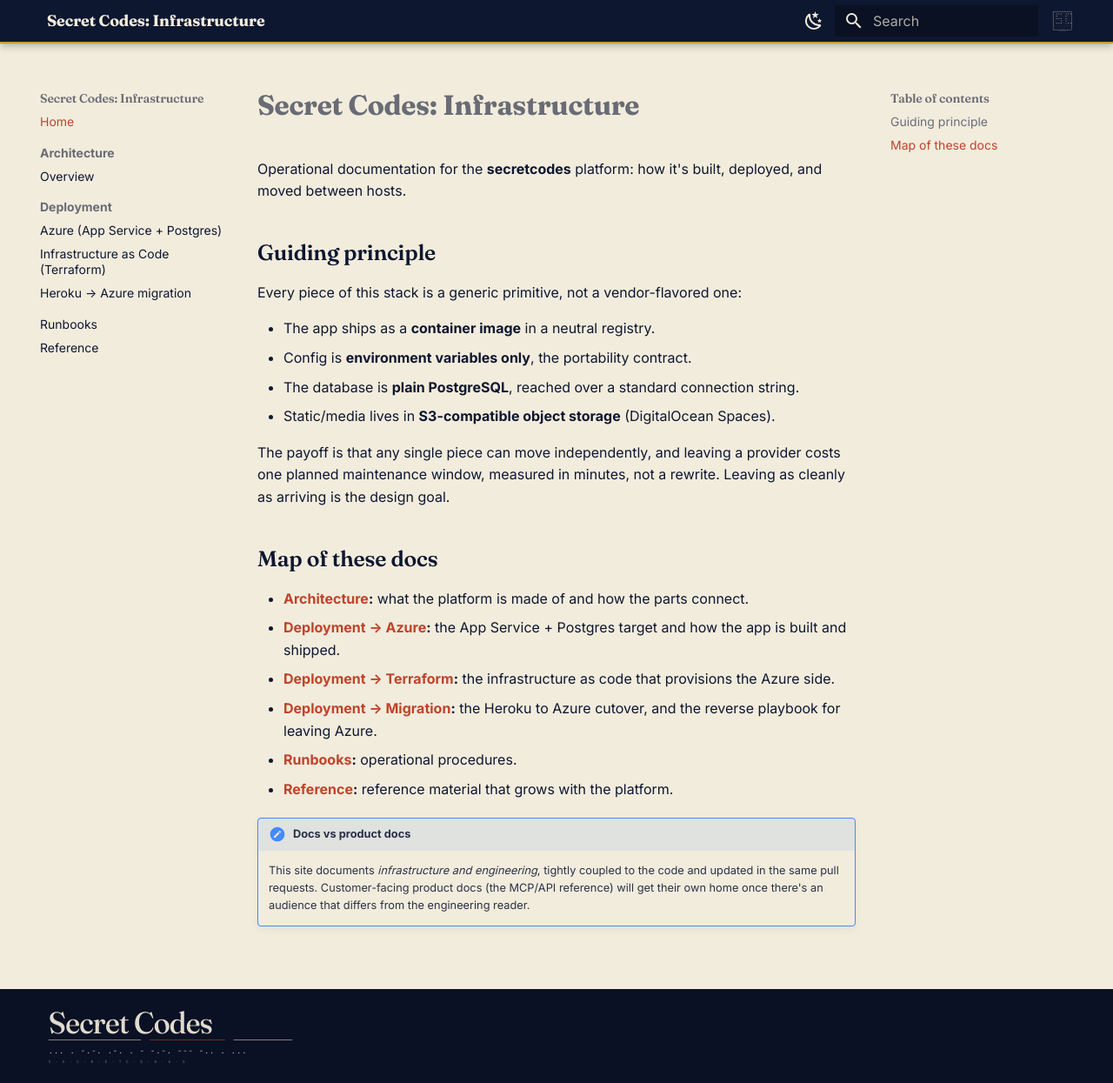
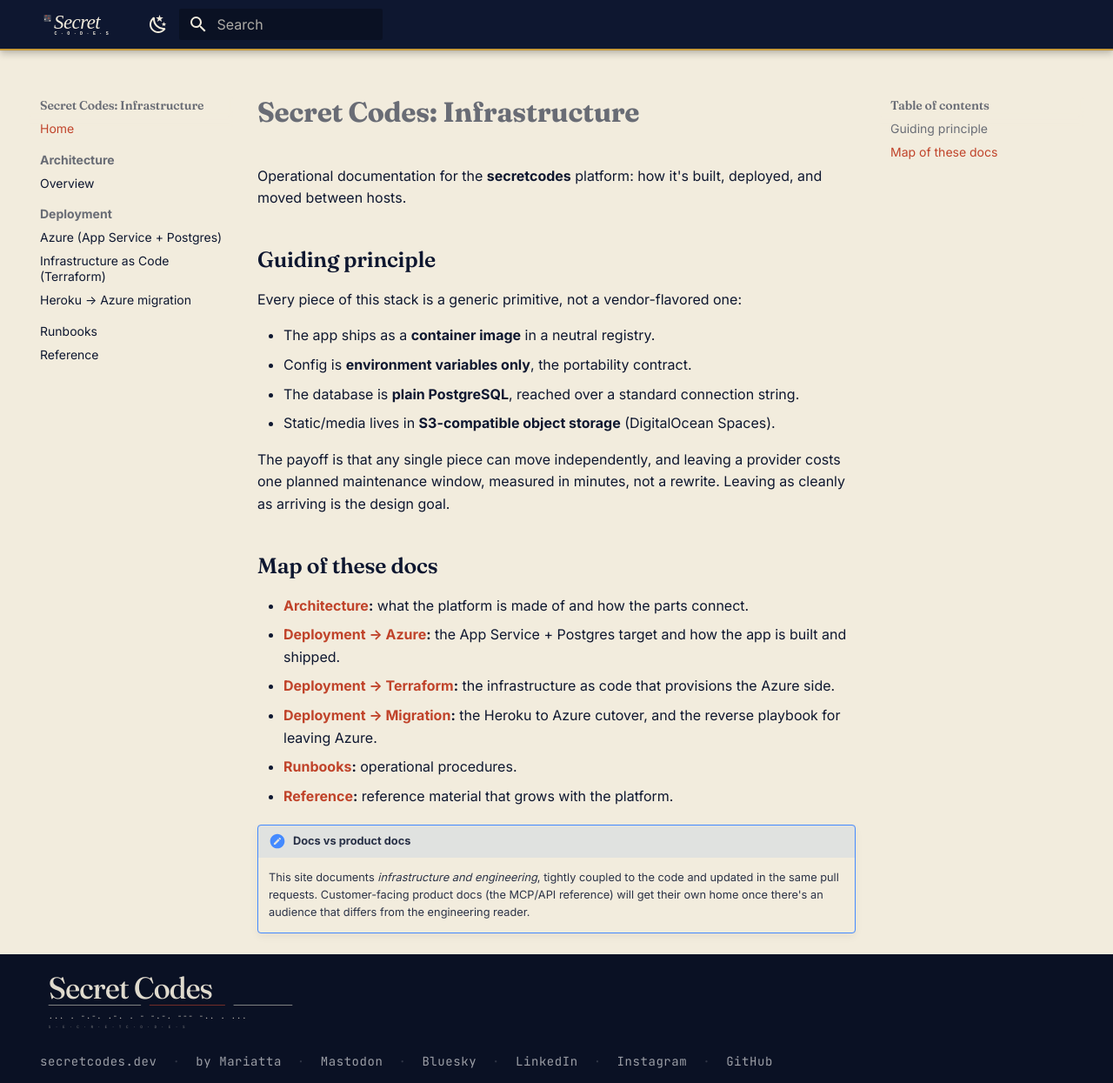
Before and after one commit to Mariatta/secretcodes, an MkDocs documentation site: the page built from docs/index.md, in a window 1280 px wide and 1245 px high. Shown: the whole window at 87% size. Built offline with MkDocs 1.6.1 and Material for MkDocs 9.7.7, drawn with Linux system fonts in a browser that asks for light colours.

Commit message:
Docs: wordmark logo top-left + main-site footer links
- Swap the header logo to the Secret Codes wordmark, top-left (cream variant),
  matching the main site's navbar brand; hide Material's redundant text title.
- Footer: add a links row back to secretcodes.dev, mariatta.ca, and the social
  accounts (Mastodon, Bluesky, LinkedIn, Instagram, GitHub), like the app footer.
- Favicon stays the brand favicon.svg. Remove the now-unused monogram variant.

```diff
--- a/docs/stylesheets/brand.css
+++ b/docs/stylesheets/brand.css
@@ -119,10 +119,15 @@
   --sc-accent: #D84C2F;
 }
 
-/* Brand logo to the top-right of the header (title stays left). */
-.md-header__button.md-logo {
-  order: 10;
-  margin-left: 0.4rem;
+/* Brand wordmark in the header (top-left, like the main site). The wordmark
+   already reads "Secret Codes", so hide Material's redundant text title. */
+.md-header__button.md-logo img {
+  height: 1.6rem;
+  width: auto;
+}
+
+.md-header__title {
+  display: none;
 }
 
 /* ---- Branded footer: the morse wordmark, like the app footer ---- */
@@ -147,3 +152,27 @@
   height: auto;
   color: #F2ECDD; /* cream, on the navy footer */
 }
+
+/* Footer links row (by Mariatta + socials), mirroring the app footer. */
+.sc-doc-footer__links {
+  margin-top: 0.7rem;
+  font-family: "JetBrains Mono", ui-monospace, monospace;
+  font-size: 0.7rem;
+  letter-spacing: 0.04em;
+  line-height: 1.9;
+  opacity: 0.85;
+}
+
+.sc-doc-footer__links a {
+  color: inherit;
+  white-space: nowrap;
+}
+
+.sc-doc-footer__links a:hover {
+  color: var(--sc-accent);
+}
+
+.sc-doc-footer__links .sc-doc-footer__sep {
+  opacity: 0.4;
+  margin: 0 0.45rem;
+}
--- a/mkdocs.yml
+++ b/mkdocs.yml
@@ -5,7 +5,7 @@
 theme:
   name: material
   custom_dir: overrides
-  logo: assets/logo-monogram-light.svg
+  logo: assets/logo-wordmark-light.svg
   favicon: assets/favicon.svg
   # Self-hosted brand fonts via @font-face in stylesheets/brand.css; disable
   # Material's Google Fonts fetch so the docs make no third-party requests.
--- a/overrides/partials/copyright.html
+++ b/overrides/partials/copyright.html
@@ -1,7 +1,8 @@
 {#
   Secret Codes branded footer, mirroring the app footer: the "Secret Codes"
-  wordmark in Fraunces over a morse rendering of the name, with the signal-red
-  middle stroke. Overrides Material's default copyright partial.
+  wordmark in Fraunces over a morse rendering of the name, then a row of links
+  back to the main site and Mariatta's social presence. Overrides Material's
+  default copyright partial.
 #}
 <div class="md-copyright sc-doc-footer">
   <a href="https://secretcodes.dev" title="secretcodes.dev" class="sc-doc-footer__link">
@@ -16,7 +17,20 @@
       <text x="20" y="150" font-family="'JetBrains Mono', monospace" font-size="9" letter-spacing="3" fill="currentColor" opacity="0.5">S · E · C · R · E · T     C · O · D · E · S</text>
     </svg>
   </a>
-  {% if config.copyright %}
-    <div class="md-copyright__highlight">{{ config.copyright }}</div>
-  {% endif %}
+
+  <nav class="sc-doc-footer__links" aria-label="Secret Codes and Mariatta links">
+    <a href="https://secretcodes.dev">secretcodes.dev</a>
+    <span class="sc-doc-footer__sep">·</span>
+    <a href="https://mariatta.ca" target="_blank" rel="noopener">by Mariatta</a>
+    <span class="sc-doc-footer__sep">·</span>
+    <a href="https://fosstodon.org/@mariatta" target="_blank" rel="me noopener">Mastodon</a>
+    <span class="sc-doc-footer__sep">·</span>
+    <a href="https://bsky.app/profile/mariatta.ca" target="_blank" rel="noopener">Bluesky</a>
+    <span class="sc-doc-footer__sep">·</span>
+    <a href="https://www.linkedin.com/in/mariatta" target="_blank" rel="noopener">LinkedIn</a>
+    <span class="sc-doc-footer__sep">·</span>
+    <a href="https://www.instagram.com/mariatta81" target="_blank" rel="noopener">Instagram</a>
+    <span class="sc-doc-footer__sep">·</span>
+    <a href="https://github.com/Mariatta/secretcodes" target="_blank" rel="noopener">GitHub</a>
+  </nav>
 </div>
```
Also changed, not shown: docs/assets/logo-monogram-light.svg (deleted), docs/assets/logo-wordmark-light.svg (added).
